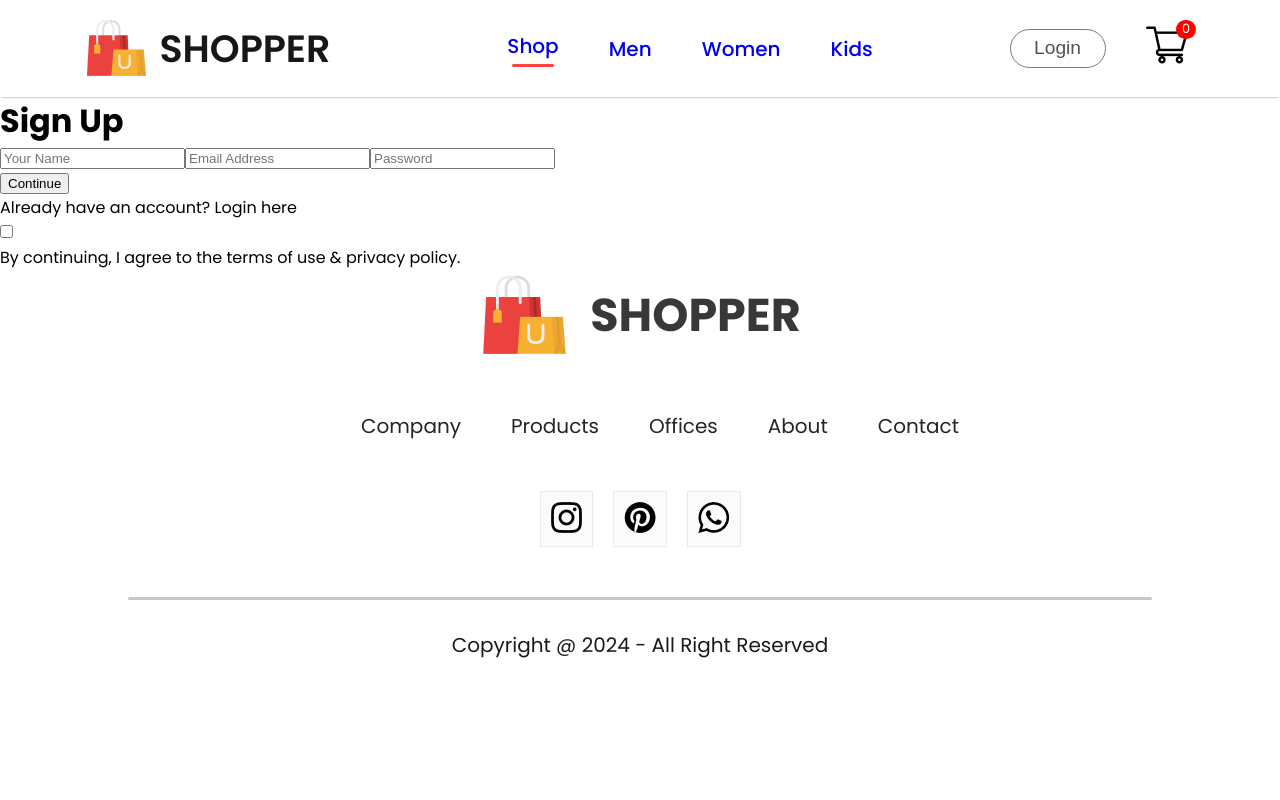
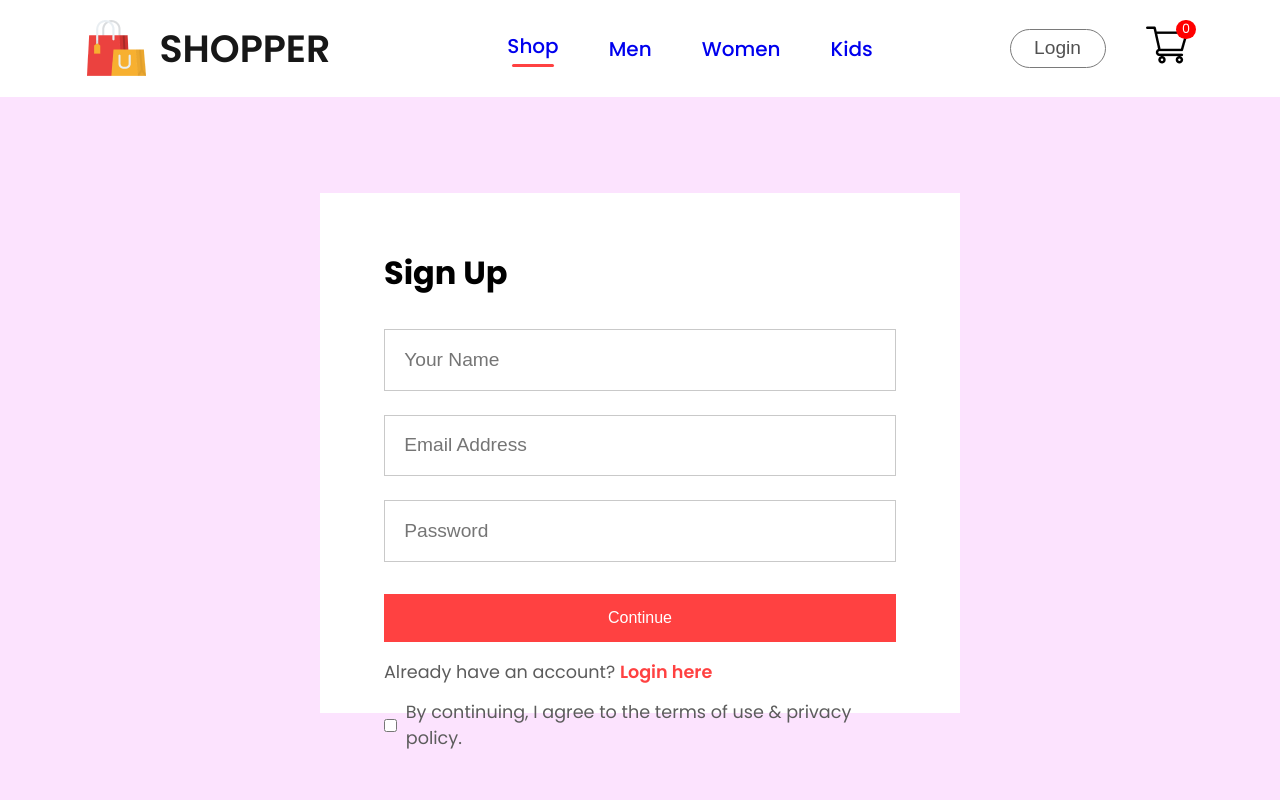
Before and after one commit to hazedrops/React_Ecommerce_Website, a React (Create React App) app: page /login in a window 1280 px wide. Shown: the top 800 px of the page. Built offline with nearby package versions, Linux system fonts and the light colour scheme.

Commit message:
LoginSignup page and style added

```diff
--- /dev/null
+++ b/src/Pages/CSS/LoginSignup.css
@@ -0,0 +1,65 @@
+.loginsignup {
+  width: 100%;
+  height: 80vh;
+  background: #fce3fe;
+  padding-top: 6em;
+}
+
+.loginsignup-container {
+  width: 40vw;
+  height: 55vh;
+  background: white;
+  margin: auto;
+  padding: 2.5em 4em;
+}
+
+.loginsignup-container h1 {
+  margin: .5em 0;
+}
+
+.loginsignup-fields {
+  display: flex;
+  flex-direction: column;
+  gap: 1.5em;
+  margin-top: 2em;
+}
+
+.loginsignup-fields input {
+  height: 3em;
+  padding-left: 1em;
+  border: 1px solid #c9c9c9;
+  outline: none;
+  color: #5c5c5c;
+  font-size: 1.2em;
+}
+
+.loginsignup-container button {
+  width: 40vw;
+  height: 3em;
+  color: white;
+  background: #ff4141;
+  margin-top: 2em;
+  border: none;
+  font-size: 1em;
+  cursor: pointer;
+}
+
+.loginsignup-login {
+  margin-top: 1em;
+  color: #5c5c5c;
+  font-size: 1.1em;
+}
+
+.loginsignup-login span {
+  color: #ff4141;
+  font-weight: 600;
+}
+
+.loginsignup-agree {
+  display: flex;
+  align-items: center;
+  margin-top: .8em;
+  gap: .5em;
+  color: #5c5c5c;
+  font-size: 1.1em;
+}
--- a/src/Pages/LoginSignup.jsx
+++ b/src/Pages/LoginSignup.jsx
@@ -1,4 +1,5 @@
 import React from 'react'
+import './CSS/LoginSignup.css'
 
 export const LoginSignup = () => {
   return (
--- a/src/Pages/Product.jsx
+++ b/src/Pages/Product.jsx
@@ -1,7 +1,17 @@
-import React from 'react'
+import React, { useContext } from 'react'
+import { ShopContext } from '../Context/ShopContext'
+import { useParams } from "react-router-dom"
 
 export const Product = () => {
+  const { all_product } = useContext(ShopContext)
+  const { productId } = useParams()
+
+  // product id is string, so convert string to number to compare
+  const product = all_product.find((e) => e.id === Number(productId))
+
   return (
-    <div>Product</div>
+    <div>
+
+    </div>
   )
 }
```
